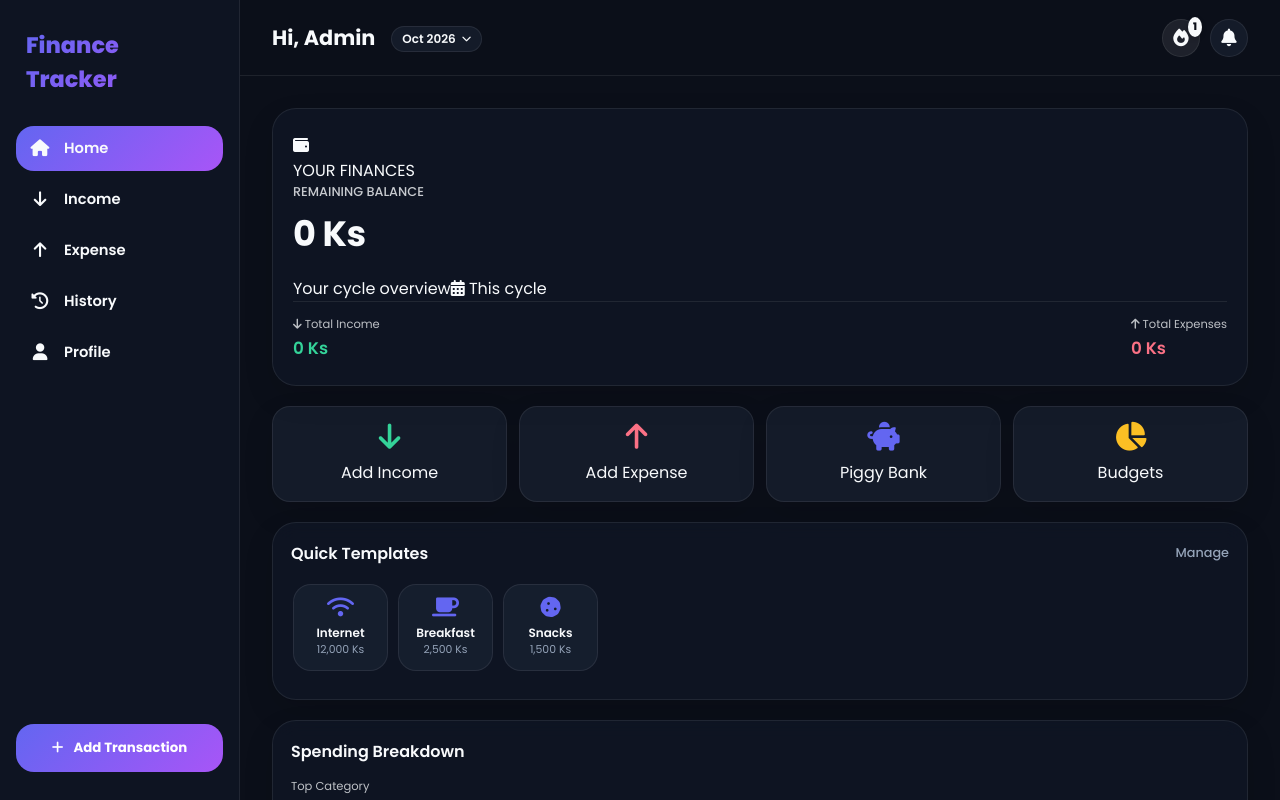
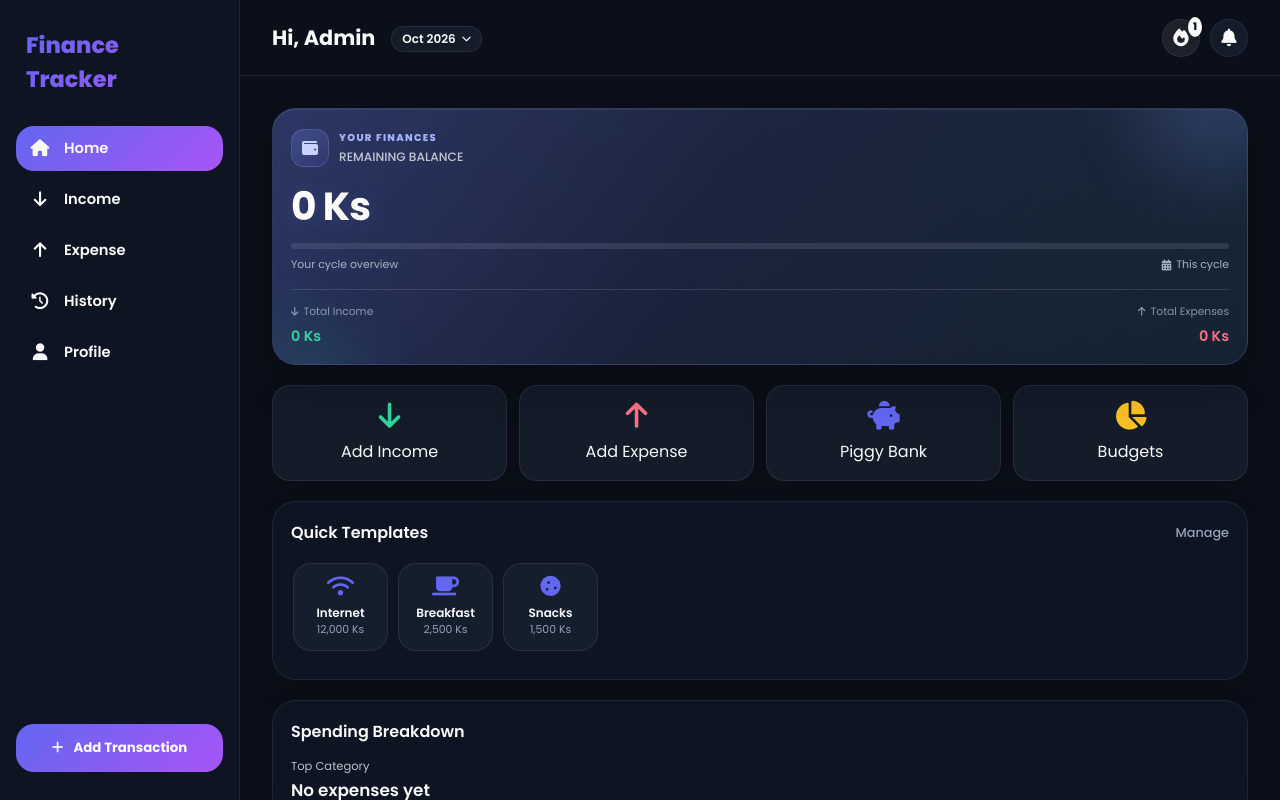
Before and after one commit to amazingxstudio/Finance-Tracker, a React (Vite) app: page / in a window 1280 px wide. Built offline with nearby package versions, Linux system fonts and the light colour scheme.

Commit message:
Add files via upload

```diff
--- a/src/styles/global.css
+++ b/src/styles/global.css
@@ -510,3 +510,114 @@ input, textarea, [contenteditable="true"], input *, textarea * {
   -webkit-user-select: text;
   user-select: text;
 }
+
+/* Restored last-known premium Remaining Balance UI only; Streak styles above are untouched. */
+/* Premium finance summary cards — leaves the header, navigation and shell untouched. */
+.premium-balance-card {
+  isolation: isolate;
+  padding: 20px 18px 17px;
+  background: linear-gradient(145deg, rgba(35, 47, 77, 0.98), rgba(18, 25, 43, 0.98));
+  border-color: rgba(148, 163, 255, 0.2);
+  box-shadow: 0 18px 42px rgba(0, 0, 0, 0.24), inset 0 1px 0 rgba(255, 255, 255, 0.07);
+}
+.premium-balance-card::before {
+  content: ""; position: absolute; inset: 0; pointer-events: none; z-index: -1;
+  background: linear-gradient(115deg, rgba(99, 102, 241, 0.16), transparent 44%, rgba(52, 211, 153, 0.06));
+}
+.balance-glow { position: absolute; width: 150px; height: 150px; border-radius: 50%; filter: blur(40px); opacity: 0.22; pointer-events: none; z-index: -1; }
+.balance-glow-one { top: -85px; right: -45px; background: #818cf8; }
+.balance-glow-two { bottom: -115px; left: -55px; background: #34d399; opacity: 0.12; }
+.premium-balance-topline, .premium-balance-label-wrap { display: flex; align-items: center; }
+.premium-balance-topline { justify-content: space-between; gap: 10px; position: relative; }
+.premium-balance-label-wrap { gap: 10px; min-width: 0; }
+.premium-balance-icon { width: 38px; height: 38px; flex: 0 0 38px; border-radius: 13px; display: flex; align-items: center; justify-content: center; color: #c7d2fe; background: linear-gradient(145deg, rgba(129, 140, 248, 0.25), rgba(99, 102, 241, 0.1)); border: 1px solid rgba(165, 180, 252, 0.2); }
+.premium-balance-kicker { color: #a5b4fc; font-size: 0.62rem; letter-spacing: 1.35px; font-weight: 800; margin-bottom: 3px; }
+.premium-balance-card .balance-label { color: #e2e8f0; opacity: 0.82; font-size: 0.76rem; }
+.premium-savings-badge { position: static; flex-shrink: 0; padding: 5px 8px; font-size: 0.67rem; color: #d1fae5; background: rgba(16, 185, 129, 0.12); border-color: rgba(52, 211, 153, 0.22); }
+.premium-balance-amount { position: relative; font-size: clamp(1.8rem, 7vw, 2.45rem); letter-spacing: -1px; line-height: 1.18; margin: 17px 0 13px; overflow-wrap: anywhere; color: #fff; text-shadow: 0 2px 22px rgba(129, 140, 248, 0.16); }
+.premium-balance-amount.balance-negative { color: #fda4af; }
+.balance-progress-track, .streak-progress-track { height: 6px; width: 100%; overflow: hidden; border-radius: 999px; background: rgba(148, 163, 184, 0.18); }
+.balance-progress-fill { height: 100%; border-radius: inherit; background: linear-gradient(90deg, #818cf8, #34d399); box-shadow: 0 0 12px rgba(52, 211, 153, 0.25); transition: width 0.3s ease; }
+.premium-balance-footnote { display: flex; justify-content: space-between; gap: 8px; align-items: center; color: #a5b4c8; font-size: 0.68rem; margin-top: 8px; }
+.premium-balance-cycle { display: inline-flex; align-items: center; gap: 5px; white-space: nowrap; }
+.premium-balance-stats { border-top-color: rgba(203, 213, 225, 0.14); margin-top: 16px; padding-top: 14px; gap: 12px; }
+.premium-balance-stat { flex: 1; min-width: 0; gap: 4px; }
+.premium-balance-stat .stat-label { color: #aebbd0; font-size: 0.67rem; display: flex; align-items: center; gap: 5px; }
+.premium-balance-stat .stat-label i { font-size: 0.62rem; }
+.premium-balance-stat .stat-val { font-size: 0.9rem; overflow-wrap: anywhere; }
+.premium-balance-stat-out { text-align: right; align-items: flex-end; }
+
+@media (max-width: 899px) {
+  .premium-balance-card { padding: 18px 15px 15px; }
+  .premium-balance-amount { font-size: clamp(1.65rem, 7vw, 2.1rem); }
+  .premium-balance-stat .stat-val { font-size: 0.82rem; }
+}
+
+/* Theme-aware premium Remaining Balance card for Light and Rose Gold/Pink themes. */
+[data-theme='light'] .premium-balance-card {
+  background: linear-gradient(135deg, #ffffff 0%, #eff6ff 54%, #ecfeff 100%);
+  border-color: rgba(59, 130, 246, 0.18);
+  box-shadow: 0 16px 36px rgba(59, 130, 246, 0.10), inset 0 1px 0 rgba(255, 255, 255, 0.95);
+}
+[data-theme='light'] .premium-balance-card::before {
+  background: linear-gradient(115deg, rgba(96, 165, 250, 0.13), transparent 44%, rgba(45, 212, 191, 0.12));
+}
+[data-theme='light'] .premium-balance-card .premium-balance-icon {
+  color: #2563eb;
+  background: linear-gradient(145deg, rgba(96, 165, 250, 0.18), rgba(34, 211, 238, 0.12));
+  border-color: rgba(59, 130, 246, 0.18);
+}
+[data-theme='light'] .premium-balance-kicker { color: #2563eb; }
+[data-theme='light'] .premium-balance-card .balance-label { color: #475569; opacity: 1; }
+[data-theme='light'] .premium-savings-badge {
+  color: #047857;
+  background: rgba(16, 185, 129, 0.10);
+  border-color: rgba(16, 185, 129, 0.2);
+}
+[data-theme='light'] .premium-balance-amount {
+  color: #0f172a;
+  text-shadow: 0 2px 18px rgba(59, 130, 246, 0.10);
+}
+[data-theme='light'] .premium-balance-amount.balance-negative { color: #dc2626; }
+[data-theme='light'] .balance-progress-track { background: rgba(100, 116, 139, 0.15); }
+[data-theme='light'] .balance-progress-fill {
+  background: linear-gradient(90deg, #3b82f6, #14b8a6);
+  box-shadow: 0 0 12px rgba(20, 184, 166, 0.20);
+}
+[data-theme='light'] .premium-balance-footnote { color: #64748b; }
+[data-theme='light'] .premium-balance-stats { border-top-color: rgba(100, 116, 139, 0.18); }
+[data-theme='light'] .premium-balance-stat .stat-label { color: #64748b; }
+
+[data-theme='rosegold'] .premium-balance-card {
+  background: linear-gradient(135deg, #fffafb 0%, #ffe4ec 54%, #fce7f3 100%);
+  border-color: rgba(219, 39, 119, 0.20);
+  box-shadow: 0 16px 36px rgba(190, 24, 93, 0.10), inset 0 1px 0 rgba(255, 255, 255, 0.95);
+}
+[data-theme='rosegold'] .premium-balance-card::before {
+  background: linear-gradient(115deg, rgba(244, 114, 182, 0.15), transparent 44%, rgba(251, 113, 133, 0.12));
+}
+[data-theme='rosegold'] .premium-balance-card .premium-balance-icon {
+  color: #be185d;
+  background: linear-gradient(145deg, rgba(244, 114, 182, 0.20), rgba(251, 113, 133, 0.12));
+  border-color: rgba(219, 39, 119, 0.18);
+}
+[data-theme='rosegold'] .premium-balance-kicker { color: #be185d; }
+[data-theme='rosegold'] .premium-balance-card .balance-label { color: #881337; opacity: 0.9; }
+[data-theme='rosegold'] .premium-savings-badge {
+  color: #047857;
+  background: rgba(16, 185, 129, 0.10);
+  border-color: rgba(16, 185, 129, 0.20);
+}
+[data-theme='rosegold'] .premium-balance-amount {
+  color: #4c0519;
+  text-shadow: 0 2px 18px rgba(219, 39, 119, 0.10);
+}
+[data-theme='rosegold'] .premium-balance-amount.balance-negative { color: #be123c; }
+[data-theme='rosegold'] .balance-progress-track { background: rgba(190, 24, 93, 0.12); }
+[data-theme='rosegold'] .balance-progress-fill {
+  background: linear-gradient(90deg, #db2777, #fb7185, #f9a8d4);
+  box-shadow: 0 0 12px rgba(219, 39, 119, 0.20);
+}
+[data-theme='rosegold'] .premium-balance-footnote { color: #9f1239; }
+[data-theme='rosegold'] .premium-balance-stats { border-top-color: rgba(190, 24, 93, 0.15); }
+[data-theme='rosegold'] .premium-balance-stat .stat-label { color: #9f1239; }
```
